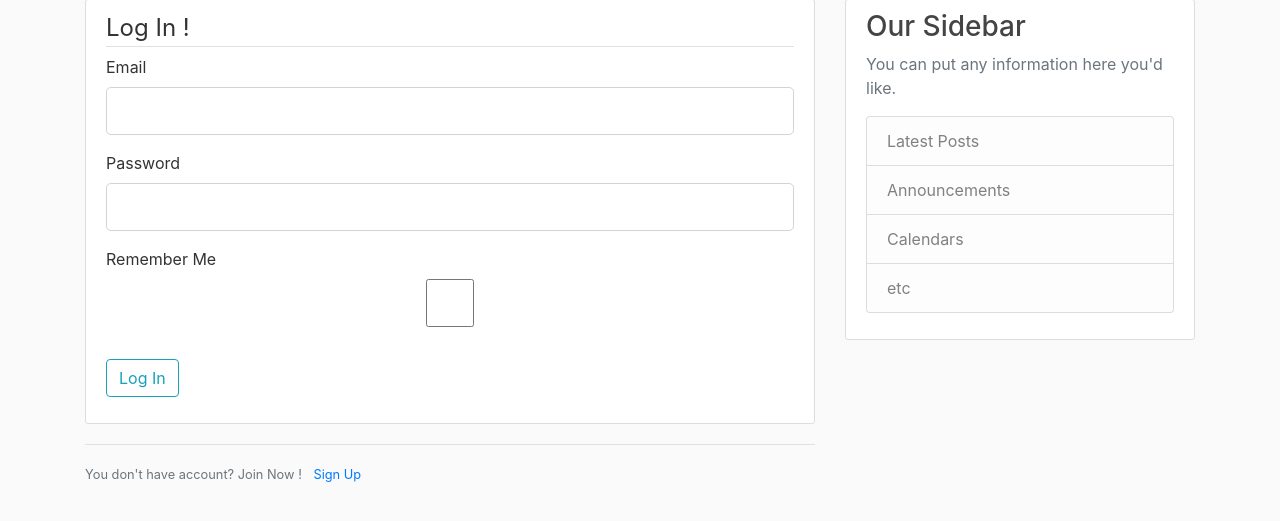
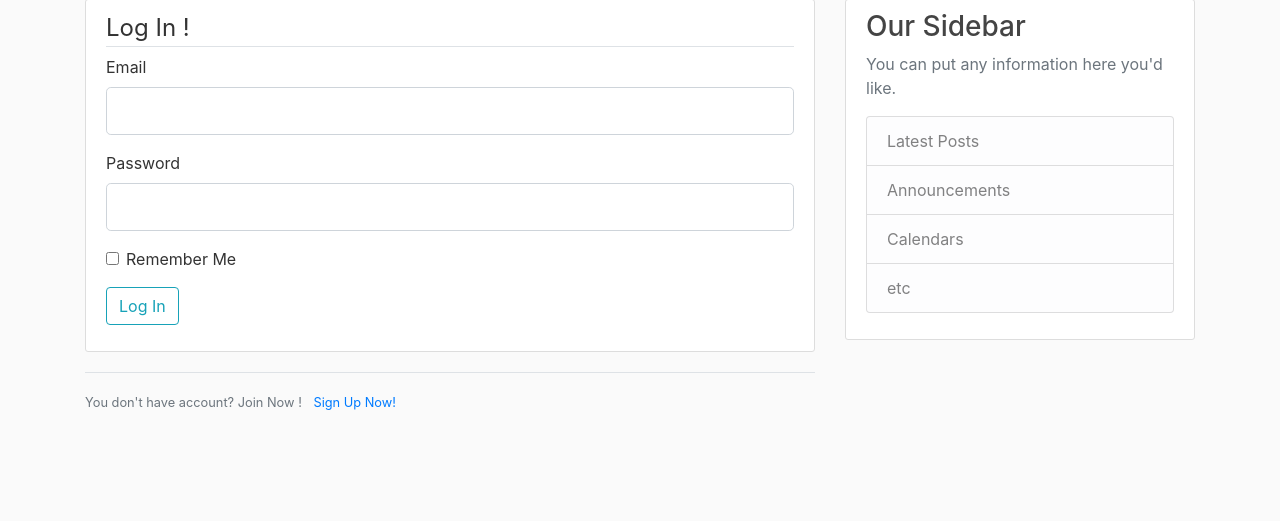
Before and after one commit to omarfessi/blogapp, a Flask app: page /login in a window 1280 px wide. Shown: the part 81-602 px from the top of the page. Run offline with Flask 2, Linux system fonts and the light colour scheme.

Commit message:
html and backend login logic and now it is ready to use

```diff
--- a/flaskblog.py
+++ b/flaskblog.py
@@ -44,6 +44,13 @@ def register():
 @app.route("/login",  methods=['GET', 'POST'])
 def login():
     form = LoginForm()
+    if form.validate_on_submit():
+        if form.email.data == 'omarfessy@gmail.com' and form.password.data =='password':
+            flash('Welcome {}, you have been successfully logged in into your account'.format(form.email.data.split('@')[0]), 'success')
+            return redirect(url_for('home'))
+        else :
+            flash('Please verify your email address and password', 'danger')
+
     return render_template('login.html', title='Login', form = form)
 
 
--- a/templates/login.html
+++ b/templates/login.html
@@ -7,17 +7,40 @@
                 <legend class="border-bottom mb4"> Log In !</legend>
                     <div class="form-group">
                         {{form.email.label(class="form-control-label")}}
-                        {{form.email(class="form-control form-control-lg")}}
+                        {% if form.email.errors%}
+                            {{ form.email(class="form-control form-control-lg is-invalid")}}
+                            <div class="invalid-feedback">
+                                {% for error in form.email.errors %}
+                                    <span>
+                                        {{ error }}
+                                    </span>
+                                {% endfor%}
+                            </div>
+                        {% else %}
+                            {{form.email(class="form-control form-control-lg")}}
+                        {% endif%}
                     </div>
                     <div class="form-group">
                         {{form.password.label(class="form-control-label")}}
-                        {{form.password(class="form-control form-control-lg")}}
+                        {% if form.password.errors %}
+                            {{ form.password(class="form-control form-control-lg is-invalid")}}
+                            <div class="invalid-feedback">
+                                {% for error in form.password.errors %}
+                                    <span>
+                                        {{ error }}
+                                    </span>
+                                {% endfor %}
+
+                            </div>
+                        {% else %}
+                            {{form.password(class="form-control form-control-lg")}}
+                        {% endif %}
                     </div>
-                    <div class="form-group">
-                        {{form.remember.label(class="form-control-label")}}
-                        {{form.remember(class="form-control form-control-lg")}}
+                    <div class="form-check">
+
+                        {{form.remember(class="form-check-input")}}
+                        {{form.remember.label(class="form-check-label")}}
                     </div>
-
             </fieldset>
 
             <div class="form-group">
@@ -27,7 +50,7 @@
     </div>
     <div class="border-top pt-3">
         <small class="text-muted">
-            You don't have account? Join Now ! <a class="ml-2" href="{{url_for('register')}}"> Sign Up</a>
+            You don't have account? Join Now ! <a class="ml-2" href="{{url_for('register')}}"> Sign Up Now!</a>
         </small>
 
     </div>
```
